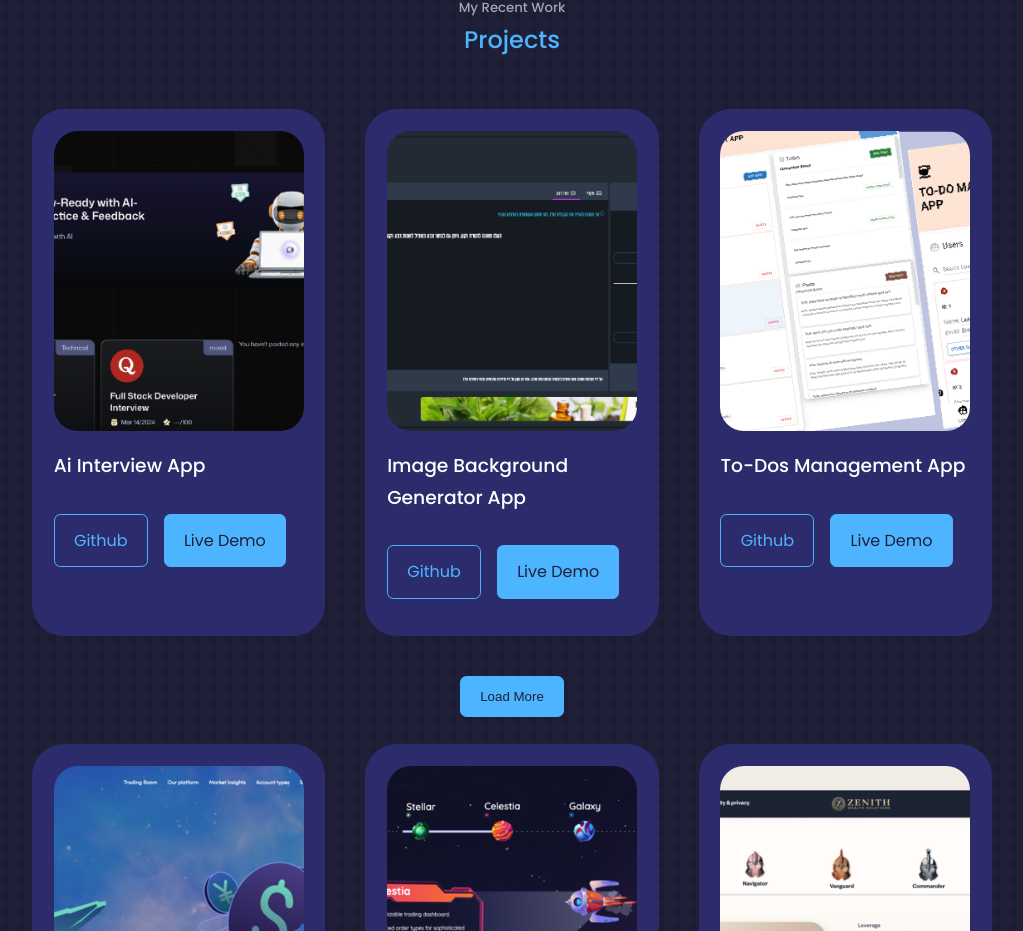
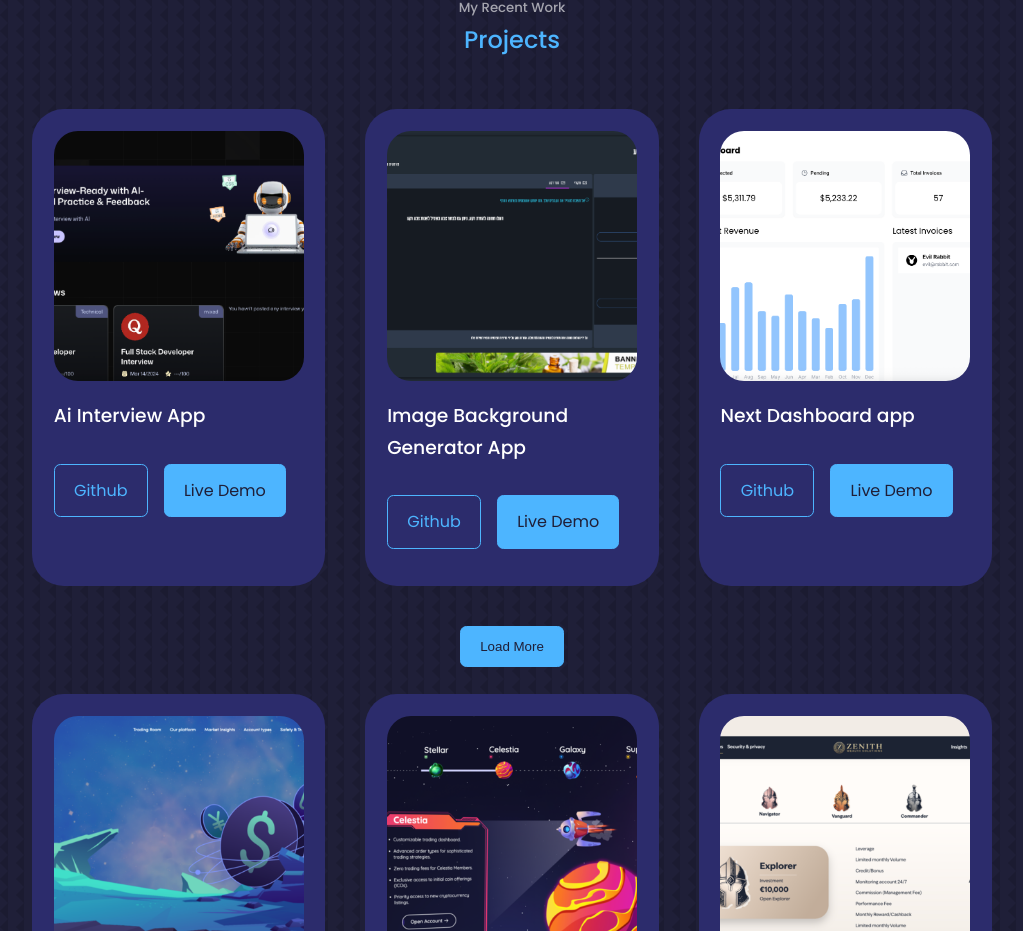
Before and after one commit to ronch17/react-portfolio, a React (Create React App) app: page / in a window 1280 px wide. Shown: the part 3977-4908 px from the top of the page, without its empty margins (128-1151 px from the left). Built offline with nearby package versions, Linux system fonts and the light colour scheme.

Commit message:
Updated projects

```diff
--- a/src/components/portfolio/Portfolio.js
+++ b/src/components/portfolio/Portfolio.js
@@ -16,6 +16,9 @@ import template5 from "../../assets/template5.png"
 import template6 from "../../assets/template6.png"
 import omFinance from "../../assets/om-finance.png"
 import kingOfPuh from "../../assets/king-of-puh.png"
+import nextBlog from "../../assets/nextjs-blog.png"
+import nextDashboard from "../../assets/next-dashboard.png"
+
 import LoadMoreBtn from "./LoadMoreBtn"
 import Apps from "./apps/Apps";
 
@@ -31,9 +34,19 @@ const dummyPortfolio = [
     links: ["https://github.com/ronch17/Todos-app", "https://remove-bg-wine.vercel.app/"],
   },
   {
+    image: nextDashboard,
+    title: "Next Dashboard app",
+    links: ["https://github.com/ronch17/Todos-app", "https://next-dashboard-henna-six.vercel.app/"],
+  },
+  {
     image: toDos,
     title: "To-Dos Management App",
     links: ["https://github.com/ronch17/Todos-app", "https://ron-todos-app.netlify.app/"],
+  },
+  {
+    image: nextBlog,
+    title: "MDX Blog",
+    links: ["https://github.com/ronch17/Todos-app", "https://rons-blog.vercel.app/"],
   },
   {
     image: diceRoll,
--- a/src/components/portfolio/apps/Apps.jsx
+++ b/src/components/portfolio/apps/Apps.jsx
@@ -8,7 +8,7 @@ const Apps = ({visible, data, loadMore}) => {
                 return (
                     <article className="portfolio__item">
                         <div className="portfolio__item-image">
-                            <img height="300" src={item.image} alt={item.image} />
+                            <img height="250" src={item.image} alt={item.image} />
                         </div>
                         <h3>{item.title}</h3>
                         <div className="portfolio__item-cta">
```
Also changed, not shown: src/assets/next-dashboard.png (added), src/assets/nextjs-blog.png (added).
